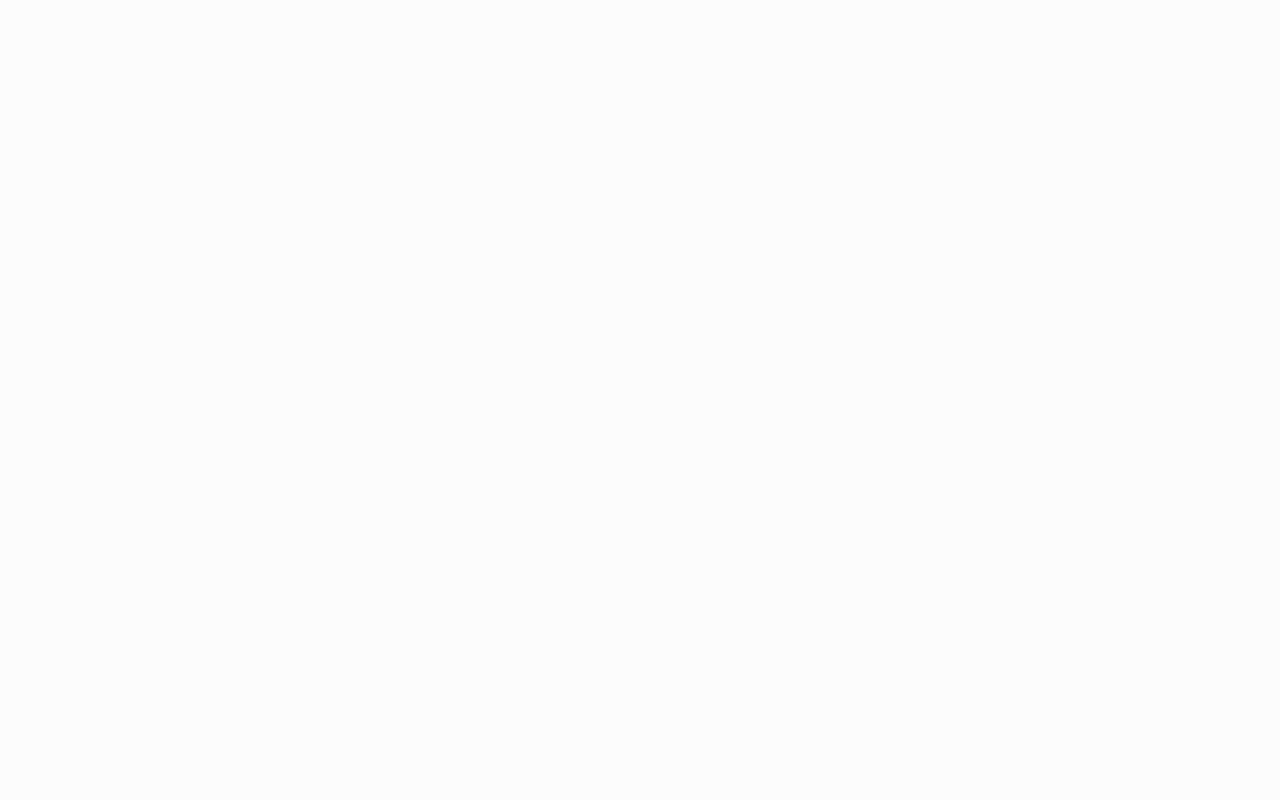
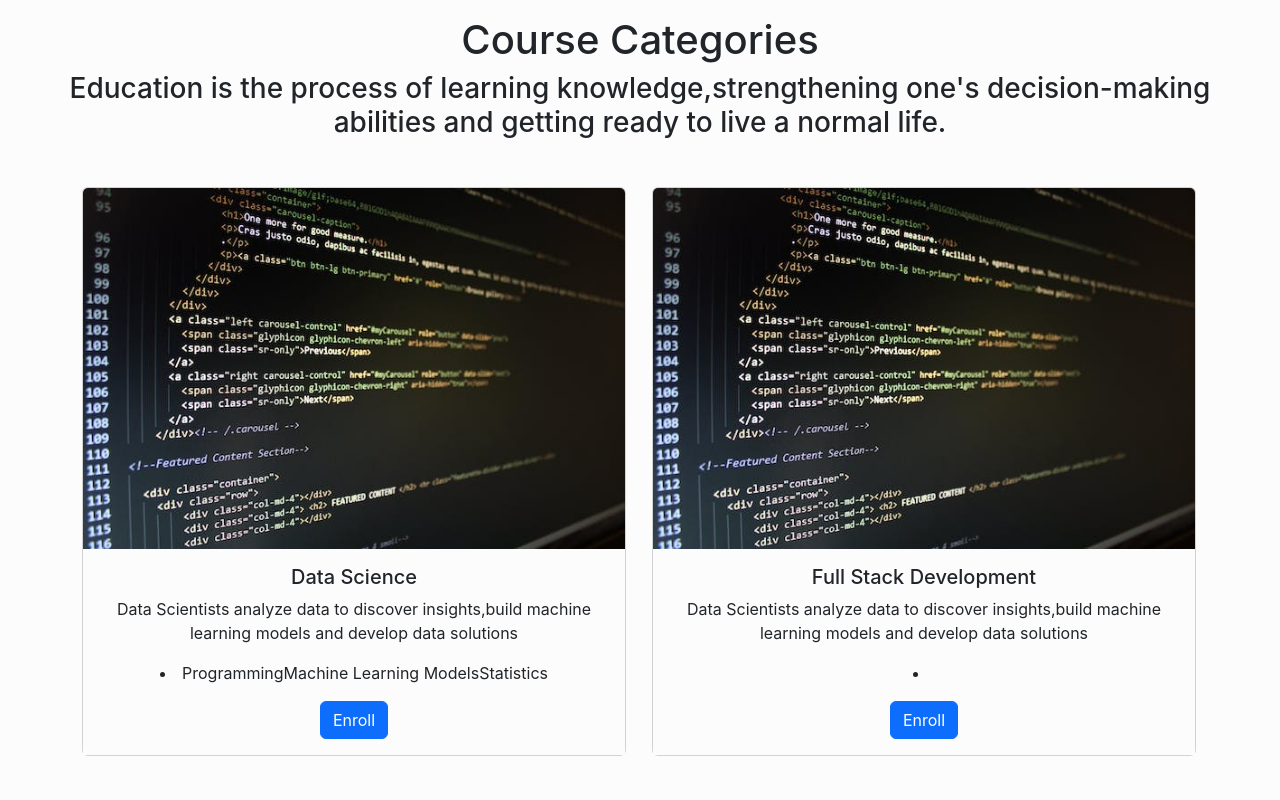
Before and after one commit to fiademm/project-finale-frontend, a React (Create React App) app: page /categories in a window 1280 px wide. Before the commit this address had no page. Shown: the top 800 px of the page. Built offline with nearby package versions, Linux system fonts and the light colour scheme.

Commit message:
Add various components and update App.js

```diff
--- a/package.json
+++ b/package.json
@@ -7,7 +7,9 @@
     "@testing-library/react": "^13.4.0",
     "@testing-library/user-event": "^13.5.0",
     "axios": "^1.4.0",
+    "bootstrap": "^5.2.3",
     "react": "^18.2.0",
+    "react-bootstrap": "^2.7.4",
     "react-dom": "^18.2.0",
     "react-overlays": "^5.2.1",
     "react-router-dom": "^6.11.2",
--- a/src/App.js
+++ b/src/App.js
@@ -2,11 +2,15 @@ import './App.css';
 import Error404 from './App/components/Error404';
 import Error500 from './App/components/Error500';
 import LandingPage from './App/components/LandingPage';
-import LectureVideo from './App/components/LectureVideo';
 import Login from './App/components/Login';
 import Register from './App/components/Register';
 import './App/styles/general.css';
 import { BrowserRouter as Router, Route, Routes } from 'react-router-dom';
+import './App/styles/general.css';
+import Categories from './App/components/Categories';
+import Tutorial from './App/components/Tutorial';
+import CourseProgress from './App/components/CourseProgress';
+
 
 function App() {
   return (
@@ -14,9 +18,12 @@ function App() {
       <div className='App'>
         <Routes>
           <Route path='/' element={<LandingPage />}></Route>
+            <Route path='/' element={<LandingPage />}></Route>
+          <Route path='/categories' element={<Categories />}></Route>
           <Route path='/login' element={<Login />}></Route>
-          <Route path='/register' element={<Register />}></Route>
-          <Route path='/video' element={<LectureVideo />}></Route>
+           <Route path='/register' element={<Register />}></Route>
+          <Route path='/tutorial' element={<Tutorial />}></Route>
+           <Route path='/courseprogress' element={<CourseProgress />}></Route>
           <Route path='/404' element={<Error404 />}></Route>
           <Route path='/500' element={<Error500 />}></Route>
         </Routes>
--- /dev/null
+++ b/src/App/components/Categories.js
@@ -0,0 +1,109 @@
+import React from 'react'
+import code from "./Images/front.jpeg";
+import Button from 'react-bootstrap/Button';
+import Card from 'react-bootstrap/Card';
+import Container from 'react-bootstrap/Container';
+import Row from 'react-bootstrap/Row';
+import Col from 'react-bootstrap/Col';
+
+function Categories() {
+    const course = [
+        {
+            id: 1,
+            src: code,
+            name: 'Data Science',
+            info: 'Data Scientists analyze data to discover insights,build machine learning models and develop data solutions',
+            items: ['Programming', 'Machine Learning Models', 'Statistics'],
+
+
+        },
+        {
+            id: 2,
+            src: code,
+            name: 'Full Stack Development',
+            info: 'Data Scientists analyze data to discover insights,build machine learning models and develop data solutions',
+
+        },
+        {
+            id: 3,
+            src: code,
+            name: 'AI and Machine Learning',
+            info: 'Data Scientists analyze data to discover insights,build machine learning models and develop data solutions',
+
+        },
+        {
+            id: 4,
+            src: code,
+            name: ' Cloud Computing',
+            info: 'Data Scientists analyze data to discover insights,build machine learning models and develop data solutions',
+
+        },
+        {
+            id: 5,
+            src: code,
+            name: 'UI/UX Design',
+            info: 'Data Scientists analyze data to discover insights,build machine learning models and develop data solutions',
+
+        },
+        {
+            id: 6,
+            src: code,
+            name: 'IT and Network Administration',
+            info: 'Data Scientists analyze data to discover insights,build machine learning models and develop data solutions',
+
+        },
+        {
+            id: 7,
+            src: code,
+            name: 'Software Development',
+            info: 'Data Scientists analyze data to discover insights,build machine learning models and develop data solutions',
+
+        },
+        {
+            id: 8,
+            src: code,
+            name: ' CyberSecurity',
+            info: 'Data Scientists analyze data to discover insights,build machine learning models and develop data solutions',
+        },
+    ];
+
+    return (
+
+        <div className='mt-3'>
+            <h1>Course Categories</h1>
+            <h3>Education is the process of learning knowledge,strengthening one's decision-making <br />abilities and getting ready
+                to live a normal life.
+            </h3>
+
+            <Container className='mt-5'>
+               <Row>
+
+                {
+                    course.map((book,index) =>
+                    <Col md='6' className='mb-5'>
+                    <Card style={{ width: '34rem' }}>
+                    <Card.Img variant="top" src={book.src} />
+                    <Card.Body>
+                      <Card.Title>{book.name}</Card.Title>
+                      <Card.Text>
+                      <p>{book.info}</p>
+                      <li key={index}>{book.items}</li>
+                      </Card.Text>
+                      <Button variant="primary">Enroll</Button>
+                    </Card.Body>
+                    </Card>
+                    </Col>
+                    )
+
+                }
+
+               </Row>
+            </Container>
+
+
+        </div>
+
+    )
+}
+
+export default Categories
--- /dev/null
+++ b/src/App/components/CourseProgress.js
@@ -0,0 +1,74 @@
+import Button from 'react-bootstrap/Button';
+import Card from 'react-bootstrap/Card';
+import Nav from 'react-bootstrap/Nav';
+import code from "./Images/front.jpeg";
+import Container from 'react-bootstrap/Container';
+import Row from 'react-bootstrap/Row';
+import Col from 'react-bootstrap/Col';
+import ProgressBar from 'react-bootstrap/ProgressBar';
+
+
+function Tutorial() {
+    const course = [
+        {
+            id: 1,
+            src: code,
+            name: 'Frontend Development Beginner',
+
+        },
+    ]
+  return (
+
+
+
+    <Card>
+      <Card.Header>
+        <Nav variant="pills" defaultActiveKey="#courseprogress">
+          <Nav.Item>
+            <Nav.Link href="#first"> Courses Catalog</Nav.Link>
+          </Nav.Item>
+          <Nav.Item>
+            <Nav.Link href="courseprogress">In Progress</Nav.Link>
+          </Nav.Item>
+          <Nav.Item>
+            <Nav.Link href="#disabled" disabled>
+              Completed
+            </Nav.Link>
+          </Nav.Item>
+        </Nav>
+      </Card.Header>
+      <Container className='mt-5'>
+               <Row>
+
+                {
+                    course.map((book) =>
+                    <Col md='4' className='mb-5'>
+                    <Card style={{ width: '20rem' }}>
+                    <Card.Img variant="right" src={book.src} />
+                    <Card.Body>
+                      <Card.Title>{book.name}</Card.Title>
+                      <Card.Text>
+                      {book.info}
+                      </Card.Text>
+
+                      <ProgressBar now={60} />
+                      <h6>Not Started</h6>
+                      <Button className='mt-2' variant="primary">Resume learning</Button>
+
+                    </Card.Body>
+                    </Card>
+                    </Col>
+                    )
+
+                }
+
+               </Row>
+            </Container>
+
+
+
+    </Card>
+  );
+}
+
+export default Tutorial;
--- /dev/null
+++ b/src/App/components/Tutorial.js
@@ -0,0 +1,88 @@
+import Button from 'react-bootstrap/Button';
+import Card from 'react-bootstrap/Card';
+import Nav from 'react-bootstrap/Nav';
+import code from "./Images/front.jpeg";
+import Container from 'react-bootstrap/Container';
+import Row from 'react-bootstrap/Row';
+import Col from 'react-bootstrap/Col';
+import ProgressBar from 'react-bootstrap/ProgressBar';
+
+
+function Tutorial() {
+    const course = [
+        {
+            id: 1,
+            src: code,
+            name: 'Frontend Development Beginner',
+
+        },
+        {
+            id: 2,
+            src: code,
+            name: 'Frontend Development Intermediate',
+
+
+        },
+        {
+            id: 3,
+            src: code,
+            name: 'Frontend Devlopment Advanced',
+
+
+        },
+    ]
+  return (
+
+
+
+    <Card>
+      <Card.Header>
+        <Nav variant="pills" defaultActiveKey="#first">
+          <Nav.Item>
+            <Nav.Link href="#first"> Courses Catalog</Nav.Link>
+          </Nav.Item>
+          <Nav.Item>
+            <Nav.Link href="courseprogress">In Progress</Nav.Link>
+          </Nav.Item>
+          <Nav.Item>
+            <Nav.Link href="#disabled" disabled>
+              Completed
+            </Nav.Link>
+          </Nav.Item>
+        </Nav>
+      </Card.Header>
+      <Container className='mt-5'>
+               <Row>
+
+                {
+                    course.map((book) =>
+                    <Col md='4' className='mb-5'>
+                    <Card style={{ width: '20rem' }}>
+                    <Card.Img variant="right" src={book.src} />
+                    <Card.Body>
+                      <Card.Title>{book.name}</Card.Title>
+                      <Card.Text>
+                      {book.info}
+                      </Card.Text>
+
+                      <ProgressBar now={0} />
+                      <h6>Not Started</h6>
+                      <Button className='mt-2' variant="primary">Start learning</Button>
+
+                    </Card.Body>
+                    </Card>
+                    </Col>
+                    )
+
+                }
+
+               </Row>
+            </Container>
+
+
+
+    </Card>
+  );
+}
+
+export default Tutorial;
--- a/src/index.js
+++ b/src/index.js
@@ -1,5 +1,6 @@
 import React from 'react';
 import ReactDOM from 'react-dom/client';
+import 'bootstrap/dist/css/bootstrap.css';
 import './index.css';
 import App from './App';
 import reportWebVitals from './reportWebVitals';
```
Also changed, not shown: src/App/components/Footer.js (added, +20 -0 lines), src/App/components/Modal.js (added, +49 -0 lines), src/App/components/Images/front.jpeg (added), 1 other file (tests, documents, lock files or other folders).
